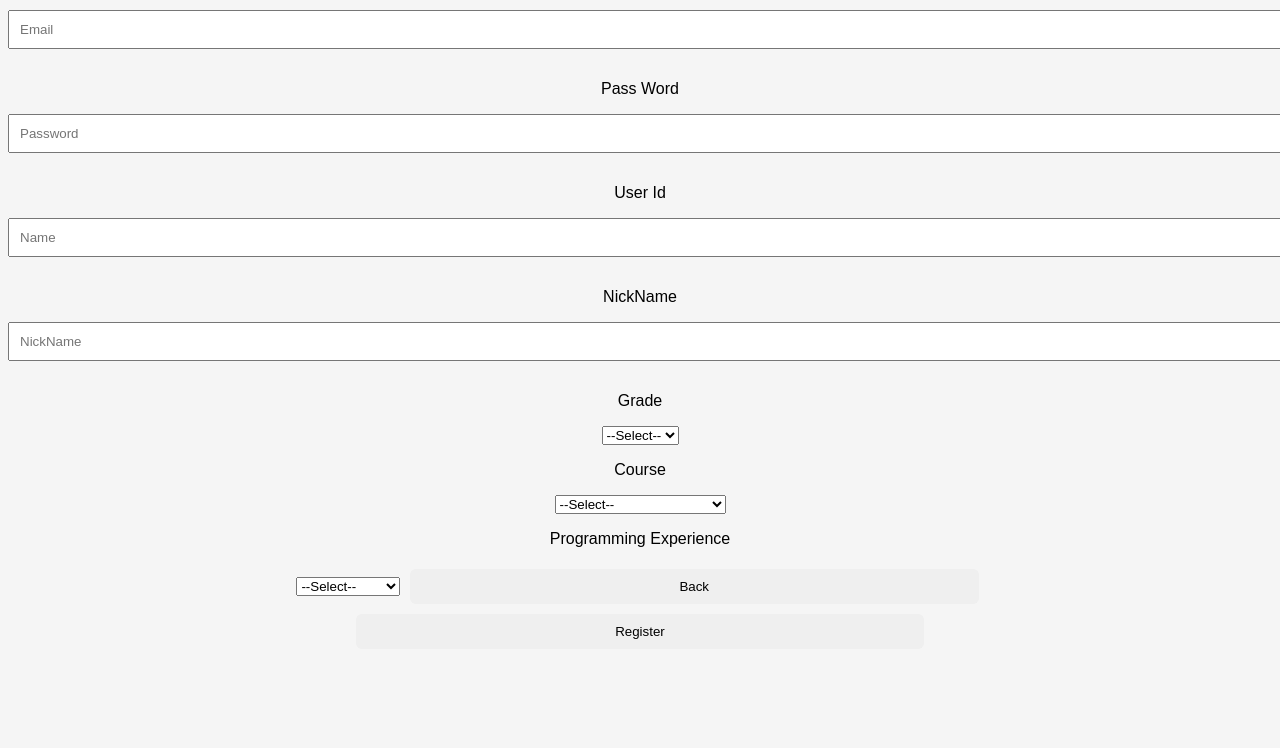
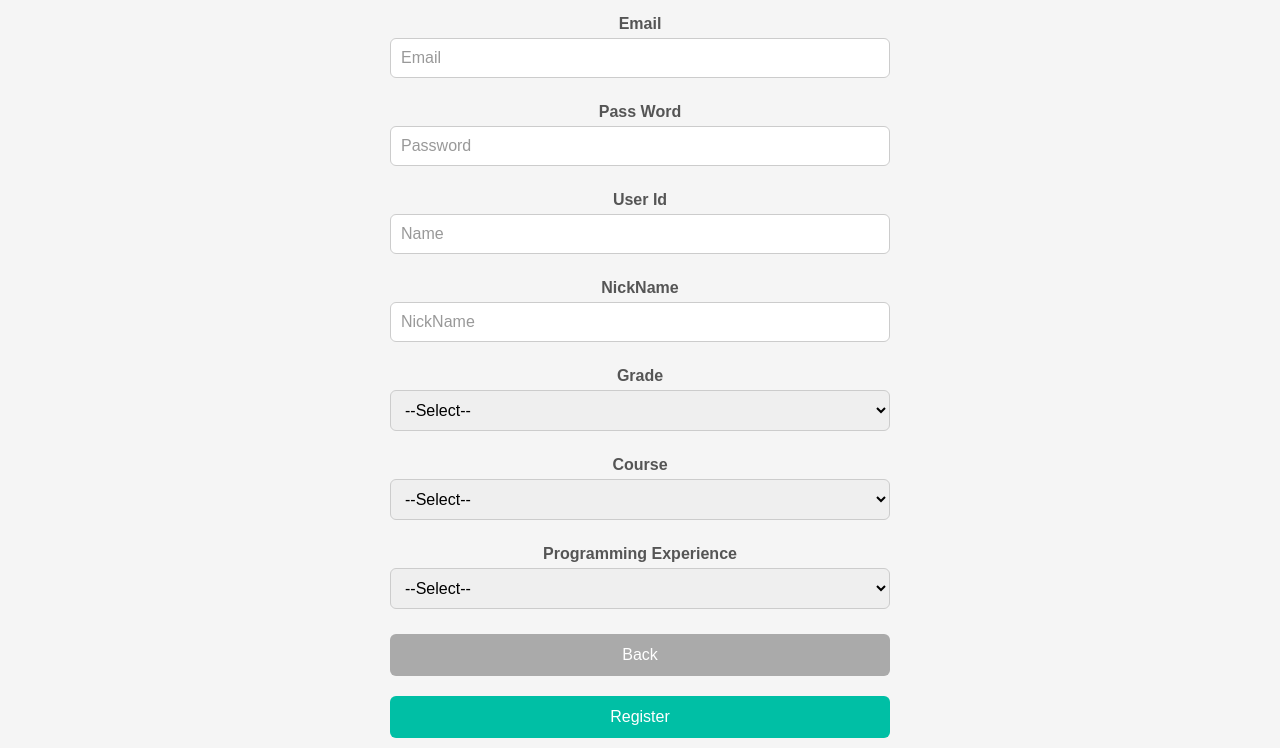
Before and after one commit to imachan7/univ_class_evaluation, a plain HTML site: page html/new_member.html in a window 1280 px wide. Shown: the part 132-880 px from the top of the page. Before the commit the page ends 800 px from the top, so only its background shows below. Drawn offline with Linux system fonts and the light colour scheme.

Commit message:
cssを作成 修正，変更ありだがいったん記録

```diff
--- a/css/base.css
+++ b/css/base.css
@@ -1,28 +1,239 @@
-body{
+/* 共通CSS */
+
+/* 全体のリセット */
+* {
+    margin: 0;
+    padding: 0;
+    box-sizing: border-box;
     font-family: Arial, sans-serif;
-    background-color: #f5f5f5;
-    text-align: center;
 }
 
-h1{
-    margin-top: 50px;
+/* bodyを縦方向に並べる */
+body {
+    background-color: #f5f5f5;
+    display: flex;
+    flex-direction: column; /* 縦方向 */
+    justify-content: flex-start; /* 上から順に配置 */
+    align-items: center; /* 横は中央 */
+    min-height: 100vh;
+    padding-top: 50px; /* 上に余白 */
 }
 
-form{
-    background: white;
-    border-radius: 10px;
-    padding: 30px;
+/* タイトル */
+h1 {
+    color: #333;
+    text-align: center;
+    margin-bottom: 20px;
 }
 
-input{
+/* フォーム全体 */
+form#login_form {
+    background-color: #fff;
+    padding: 30px;
+    border-radius: 12px;
+    box-shadow: 0 4px 10px rgba(0,0,0,0.1);
+    width: 100%;
+    max-width: 400px;
+    display: flex;
+    flex-direction: column; /* フォーム内も縦方向 */
+}
+
+/* ラベル */
+p {
+    margin-top: 10px;
+    font-weight: bold;
+    color: #555;
+}
+
+/* 入力欄 */
+input[type="text"], input[type="password"] {
     width: 100%;
     padding: 10px;
+    margin-top: 5px;
     margin-bottom: 15px;
+    border: 1px solid #ccc;
+    border-radius: 6px;
+    font-size: 16px;
+    color: #000;
 }
 
-button{
+input::placeholder {
+    color: #999;
+}
+
+/* ボタン縦並び */
+button {
+    width: 100%;
+    padding: 12px;
+    margin: 10px 0;
+    border: none;
+    border-radius: 6px;
+    font-size: 16px;
+    cursor: pointer;
+}
+
+#login_signup_button {
+    background-color: #6c63ff;
+    color: white;
+}
+
+#login_login_button {
+    background-color: #00bfa5;
+    color: white;
+}
+
+
+/* Email */
+#new_member_emailInput {
+    width: 100%;
+    max-width: 400px;
     padding: 10px;
+    margin: 5px 0 15px 0;
+    border: 1px solid #ccc;
+    border-radius: 6px;
+    font-size: 16px;
+}
+
+/* Password */
+#new_member_passwordInput {
+    width: 100%;
+    max-width: 400px;
+    padding: 10px;
+    margin: 5px 0 15px 0;
+    border: 1px solid #ccc;
+    border-radius: 6px;
+    font-size: 16px;
+}
+
+/* UserId */
+#new_member_nameInput {
+    width: 100%;
+    max-width: 400px;
+    padding: 10px;
+    margin: 5px 0 15px 0;
+    border: 1px solid #ccc;
+    border-radius: 6px;
+    font-size: 16px;
+}
+
+/* NickName */
+#new_member_nicknameInput {
+    width: 100%;
+    max-width: 400px;
+    padding: 10px;
+    margin: 5px 0 15px 0;
+    border: 1px solid #ccc;
+    border-radius: 6px;
+    font-size: 16px;
+}
+
+/* Grade */
+#grade {
+    width: 100%;
+    max-width: 400px;
+    padding: 10px;
+    margin: 5px 0 15px 0;
+    border-radius: 6px;
+    border: 1px solid #ccc;
+    font-size: 16px;
+}
+
+/* Course */
+#course {
+    width: 100%;
+    max-width: 400px;
+    padding: 10px;
+    margin: 5px 0 15px 0;
+    border-radius: 6px;
+    border: 1px solid #ccc;
+    font-size: 16px;
+}
+
+/* Programming Experience */
+#programming_experience {
+    width: 100%;
+    max-width: 400px;
+    padding: 10px;
+    margin: 5px 0 15px 0;
+    border-radius: 6px;
+    border: 1px solid #ccc;
+    font-size: 16px;
+}
+
+/* Backボタン */
+#new_member_back_button,
+#feedback_back_button,
+#detail_class_back_button,
+#review_back_button {
+    width: 100%;
+    max-width: 400px;
+    padding: 12px;
+    margin: 10px 0;
+    background-color: #aaa;
+    color: white;
     border: none;
     border-radius: 6px;
     cursor: pointer;
+    font-size: 16px;
 }
+
+/* Registerボタン */
+#new_member_register_button {
+    width: 100%;
+    max-width: 400px;
+    padding: 12px;
+    margin: 10px 0;
+    background-color: #00bfa5;
+    color: white;
+    border: none;
+    border-radius: 6px;
+    cursor: pointer;
+    font-size: 16px;
+}
+
+#logout-button {
+    background-color: #ff4d4d;
+    color: white;
+}
+
+#logout-button:hover {
+    background-color: #e60000;
+}
+
+#submit-button {
+    background-color: #00bfa5;
+    color: white;
+}
+
+/* ロゴ */
+img {
+    margin-bottom: 20px;
+}
+
+/* 区切り線 */
+hr {
+    width: 80%;
+    margin: 20px 0;
+}
+
+/* 授業名 */
+#lectureName {
+    color: #222;
+    margin-bottom: 10px;
+}
+
+/* メッセージ */
+#messageText {
+    color: #666;
+    margin-bottom: 20px;
+}
+
+/* 評価リスト */
+#evalList {
+    width: 90%;
+    max-width: 600px;
+    background-color: white;
+    padding: 20px;
+    border-radius: 10px;
+    box-shadow: 0 4px 8px rgba(0,0,0,0.1);
+}
--- a/css/mobile.css
+++ b/css/mobile.css
@@ -1,9 +1,27 @@
-#login_form{
-    width: 90%;
-    margin: 30px auto;
+/* mobile.css */
+
+form#login_form {
+    padding: 20px;
 }
 
-button{
+button {
     width: 100%;
-    margin-top: 10px;
+    margin: 10px 0 0 0; /* 上だけ余白 */
 }
+
+/* モバイル用 */
+body {
+    padding-top: 30px;
+}
+
+#new_member_emailInput,
+#new_member_passwordInput,
+#new_member_nameInput,
+#new_member_nicknameInput,
+#grade,
+#course,
+#programming_experience,
+#new_member_back_button,
+#new_member_register_button {
+    width: 100%; /* フル幅 */
+}
--- a/css/pc.css
+++ b/css/pc.css
@@ -1,9 +1,28 @@
-#login_form{
-    width: 400px;
-    margin: 50px auto;
+/* pc.css */
+
+form#login_form {
+    padding: 50px;
+    max-width: 500px;
 }
 
-button{
-    width: 45%;
-    margin: 5px;
+button {
+    padding: 12px;
+    font-size: 18px;
 }
+
+/* PC用 */
+body {
+    padding-top: 80px; /* 上の余白を広めに */
+}
+
+#new_member_emailInput,
+#new_member_passwordInput,
+#new_member_nameInput,
+#new_member_nicknameInput,
+#grade,
+#course,
+#programming_experience,
+#new_member_back_button,
+#new_member_register_button {
+    max-width: 500px;
+}
--- a/html/js_Hikari/login.js
+++ b/html/js_Hikari/login.js
@@ -16,7 +16,7 @@ async function login() {
     console.log("password:", password);
 
     try {
-        const res = await fetch(`${API_BASE_URL}/auth/login`, {
+        const res = await fetch(`http://10.3.202.148:5500/auth/login`, {
             method: 'POST',
             headers: { 'Content-Type': 'application/json' },
             body: JSON.stringify({ email, password }),
```
Also changed, not shown: html/detail_class.html (+8 -2 lines), html/feedback.html (+4 -1 lines), html/review.html (+3 -1 lines).
